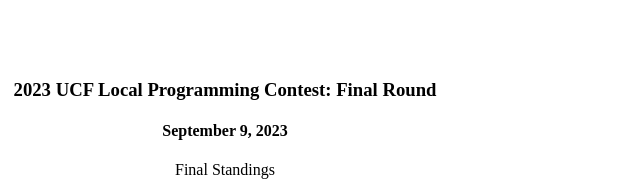
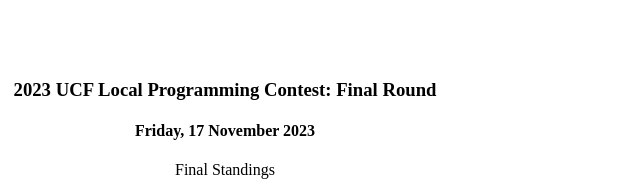
Before and after one commit to Lokesh94076/result, a plain HTML site: page index.html in a window 1280 px wide. Shown: the top 196 px of the page, 415-1055 px from the left. Drawn offline with Linux system fonts and the light colour scheme.

Commit message:
Update index.html

```diff
--- a/index.html
+++ b/index.html
@@ -2,7 +2,7 @@
 <p>&nbsp;</p>
 <center>
 <h3>2023 UCF Local Programming Contest: Final Round</h3>
-<h4>September 9, 2023</h4>
+<h4>Friday, 17 November 2023</h4>
 Final Standings<br /><br />
 <table class="score" width="100%">
 <tbody>
```
